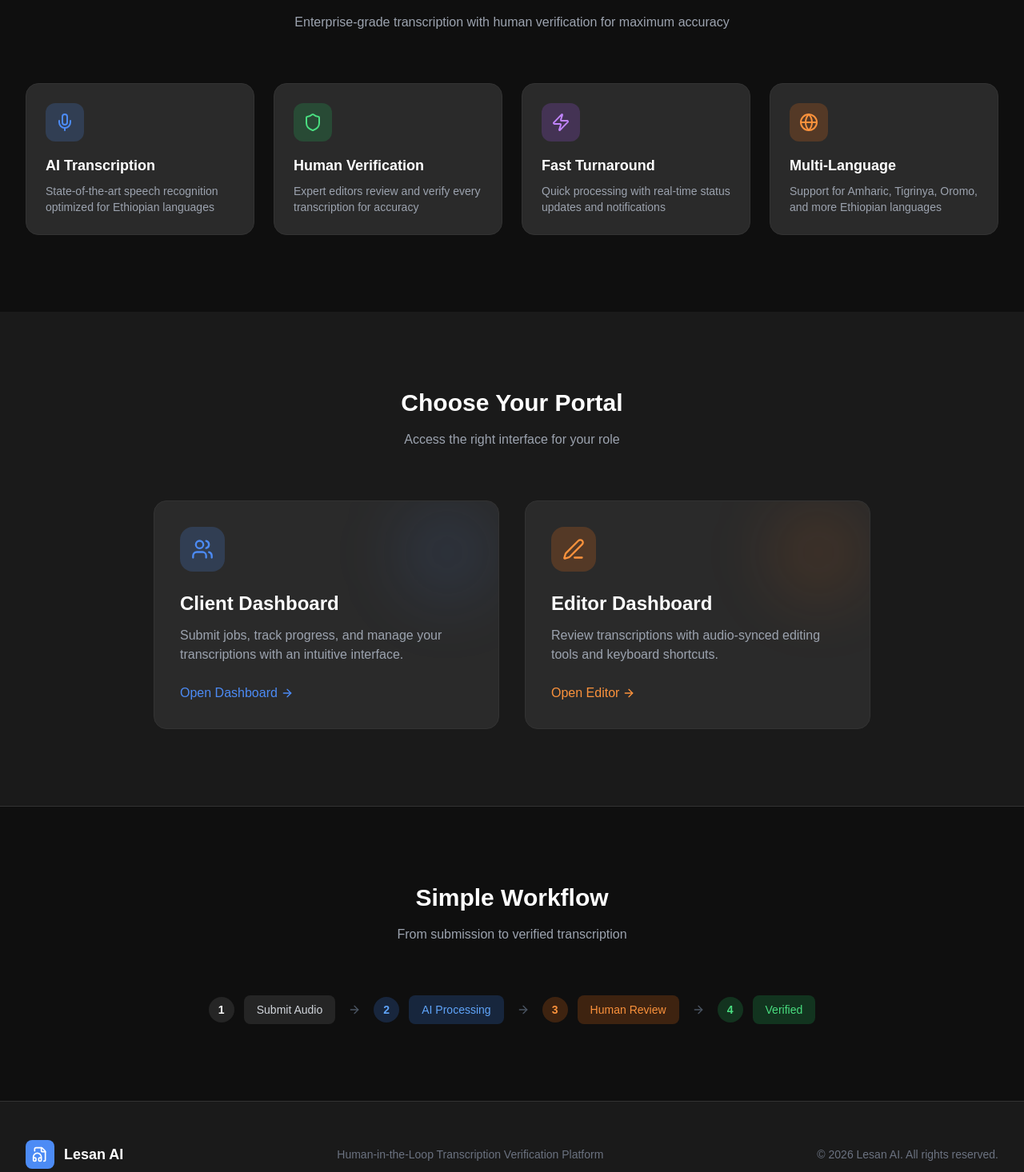
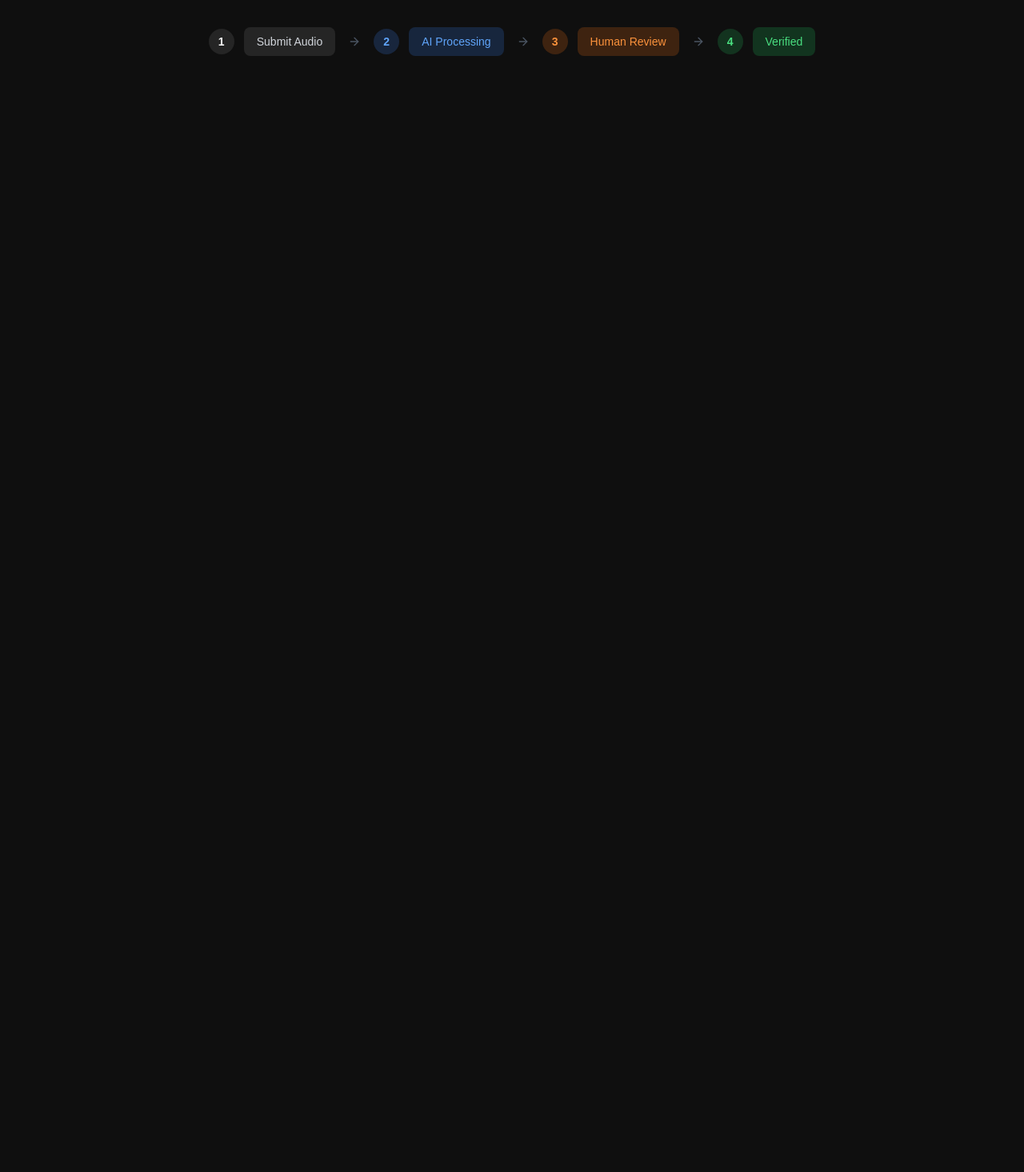
Before and after one commit to eyobai/hitl-editor, a Next.js app: page / in a window 1280 px wide. Shown: the part 804-2270 px from the top of the page at 80% size. After the commit the page ends 970 px from the top, so only its background shows below. Built offline with nearby package versions, Linux system fonts and the light colour scheme.

Commit message:
bug fixed

```diff
--- a/src/app/client/page.tsx
+++ b/src/app/client/page.tsx
@@ -10,8 +10,8 @@ import { NewJobModal } from '@/components/new-job-modal';
 import { FileAudio, Clock, CheckCircle, AlertCircle, Inbox } from 'lucide-react';
 
 const DEMO_USER_ID = 'user-client-1';
-const DEMO_USER_NAME = 'Negasi Haile';
-const DEMO_USER_EMAIL = 'negasi@lesan.ai';
+const DEMO_USER_NAME = 'Eyob Sisay';
+const DEMO_USER_EMAIL = 'eyob@lesan.ai';
 
 export default function ClientDashboard() {
   const [jobs, setJobs] = useState<Job[]>([]);
--- a/src/app/page.tsx
+++ b/src/app/page.tsx
@@ -16,9 +16,7 @@ export default function Home() {
               <span className="text-xl font-bold text-white">Lesan AI</span>
             </div>
             <nav className="hidden md:flex items-center gap-8">
-              <Link href="#features" className="text-sm text-gray-400 hover:text-white transition-colors">
-                Features
-              </Link>
+
               <Link href="#workflow" className="text-sm text-gray-400 hover:text-white transition-colors">
                 Workflow
               </Link>
@@ -49,10 +47,6 @@ export default function Home() {
 
         <div className="relative max-w-7xl mx-auto px-4 sm:px-6 lg:px-8 py-24 lg:py-32">
           <div className="text-center max-w-4xl mx-auto">
-            <div className="inline-flex items-center gap-2 px-4 py-2 bg-brand-dark-card border border-brand-dark-border rounded-full mb-8">
-              <span className="w-2 h-2 bg-green-400 rounded-full animate-pulse" />
-              <span className="text-sm text-gray-400">Now supporting 5+ Ethiopian languages</span>
-            </div>
 
             <h1 className="text-4xl sm:text-5xl lg:text-6xl font-bold text-white mb-6 leading-tight">
               Accurate Transcription with
@@ -83,101 +77,7 @@ export default function Home() {
         </div>
       </section>
 
-      {/* Features */}
-      <section id="features" className="py-24 border-t border-brand-dark-border">
-        <div className="max-w-7xl mx-auto px-4 sm:px-6 lg:px-8">
-          <div className="text-center mb-16">
-            <h2 className="text-3xl font-bold text-white mb-4">Why Choose Lesan AI</h2>
-            <p className="text-gray-400 max-w-2xl mx-auto">
-              Enterprise-grade transcription with human verification for maximum accuracy
-            </p>
-          </div>
 
-          <div className="grid md:grid-cols-2 lg:grid-cols-4 gap-6">
-            <div className="p-6 bg-brand-dark-card border border-brand-dark-border rounded-2xl hover:border-brand-dark-tertiary transition-colors">
-              <div className="w-12 h-12 bg-brand-primary/20 rounded-xl flex items-center justify-center mb-4">
-                <Mic className="h-6 w-6 text-brand-primary" />
-              </div>
-              <h3 className="text-lg font-semibold text-white mb-2">AI Transcription</h3>
-              <p className="text-sm text-gray-400">State-of-the-art speech recognition optimized for Ethiopian languages</p>
-            </div>
-
-            <div className="p-6 bg-brand-dark-card border border-brand-dark-border rounded-2xl hover:border-brand-dark-tertiary transition-colors">
-              <div className="w-12 h-12 bg-green-500/20 rounded-xl flex items-center justify-center mb-4">
-                <Shield className="h-6 w-6 text-green-400" />
-              </div>
-              <h3 className="text-lg font-semibold text-white mb-2">Human Verification</h3>
-              <p className="text-sm text-gray-400">Expert editors review and verify every transcription for accuracy</p>
-            </div>
-
-            <div className="p-6 bg-brand-dark-card border border-brand-dark-border rounded-2xl hover:border-brand-dark-tertiary transition-colors">
-              <div className="w-12 h-12 bg-purple-500/20 rounded-xl flex items-center justify-center mb-4">
-                <Zap className="h-6 w-6 text-purple-400" />
-              </div>
-              <h3 className="text-lg font-semibold text-white mb-2">Fast Turnaround</h3>
-              <p className="text-sm text-gray-400">Quick processing with real-time status updates and notifications</p>
-            </div>
-
-            <div className="p-6 bg-brand-dark-card border border-brand-dark-border rounded-2xl hover:border-brand-dark-tertiary transition-colors">
-              <div className="w-12 h-12 bg-orange-500/20 rounded-xl flex items-center justify-center mb-4">
-                <Globe className="h-6 w-6 text-orange-400" />
-              </div>
-              <h3 className="text-lg font-semibold text-white mb-2">Multi-Language</h3>
-              <p className="text-sm text-gray-400">Support for Amharic, Tigrinya, Oromo, and more Ethiopian languages</p>
-            </div>
-          </div>
-        </div>
-      </section>
-
-      {/* Portals */}
-      <section className="py-24 bg-brand-dark-secondary">
-        <div className="max-w-7xl mx-auto px-4 sm:px-6 lg:px-8">
-          <div className="text-center mb-16">
-            <h2 className="text-3xl font-bold text-white mb-4">Choose Your Portal</h2>
-            <p className="text-gray-400">Access the right interface for your role</p>
-          </div>
-
-          <div className="grid md:grid-cols-2 gap-8 max-w-4xl mx-auto">
-            <Link
-              href="/client"
-              className="group relative p-8 bg-brand-dark-card rounded-2xl border border-brand-dark-border hover:border-brand-primary/50 transition-all overflow-hidden"
-            >
-              <div className="absolute top-0 right-0 w-32 h-32 bg-brand-primary/10 rounded-full blur-2xl group-hover:bg-brand-primary/20 transition-colors" />
-              <div className="relative">
-                <div className="w-14 h-14 bg-brand-primary/20 rounded-2xl flex items-center justify-center mb-6 group-hover:scale-110 transition-transform">
-                  <Users className="h-7 w-7 text-brand-primary" />
-                </div>
-                <h3 className="text-2xl font-bold text-white mb-3">Client Dashboard</h3>
-                <p className="text-gray-400 mb-6">
-                  Submit jobs, track progress, and manage your transcriptions with an intuitive interface.
-                </p>
-                <span className="inline-flex items-center text-brand-primary font-medium group-hover:gap-2 transition-all">
-                  Open Dashboard <ArrowRight className="ml-1 h-4 w-4" />
-                </span>
-              </div>
-            </Link>
-
-            <Link
-              href="/editor"
-              className="group relative p-8 bg-brand-dark-card rounded-2xl border border-brand-dark-border hover:border-orange-500/50 transition-all overflow-hidden"
-            >
-              <div className="absolute top-0 right-0 w-32 h-32 bg-orange-500/10 rounded-full blur-2xl group-hover:bg-orange-500/20 transition-colors" />
-              <div className="relative">
-                <div className="w-14 h-14 bg-orange-500/20 rounded-2xl flex items-center justify-center mb-6 group-hover:scale-110 transition-transform">
-                  <Edit3 className="h-7 w-7 text-orange-400" />
-                </div>
-                <h3 className="text-2xl font-bold text-white mb-3">Editor Dashboard</h3>
-                <p className="text-gray-400 mb-6">
-                  Review transcriptions with audio-synced editing tools and keyboard shortcuts.
-                </p>
-                <span className="inline-flex items-center text-orange-400 font-medium group-hover:gap-2 transition-all">
-                  Open Editor <ArrowRight className="ml-1 h-4 w-4" />
-                </span>
-              </div>
-            </Link>
-          </div>
-        </div>
-      </section>
 
       {/* Workflow */}
       <section id="workflow" className="py-24 border-t border-brand-dark-border">
@@ -211,25 +111,7 @@ export default function Home() {
         </div>
       </section>
 
-      {/* Footer */}
-      <footer className="border-t border-brand-dark-border bg-brand-dark-secondary">
-        <div className="max-w-7xl mx-auto px-4 sm:px-6 lg:px-8 py-12">
-          <div className="flex flex-col md:flex-row items-center justify-between gap-6">
-            <div className="flex items-center gap-3">
-              <div className="w-9 h-9 bg-brand-primary rounded-lg flex items-center justify-center">
-                <FileAudio className="h-5 w-5 text-white" />
-              </div>
-              <span className="text-lg font-bold text-white">Lesan AI</span>
-            </div>
-            <p className="text-sm text-gray-500">
-              Human-in-the-Loop Transcription Verification Platform
-            </p>
-            <p className="text-sm text-gray-500">
-              © 2026 Lesan AI. All rights reserved.
-            </p>
-          </div>
-        </div>
-      </footer>
+
     </div>
   );
 }
```
